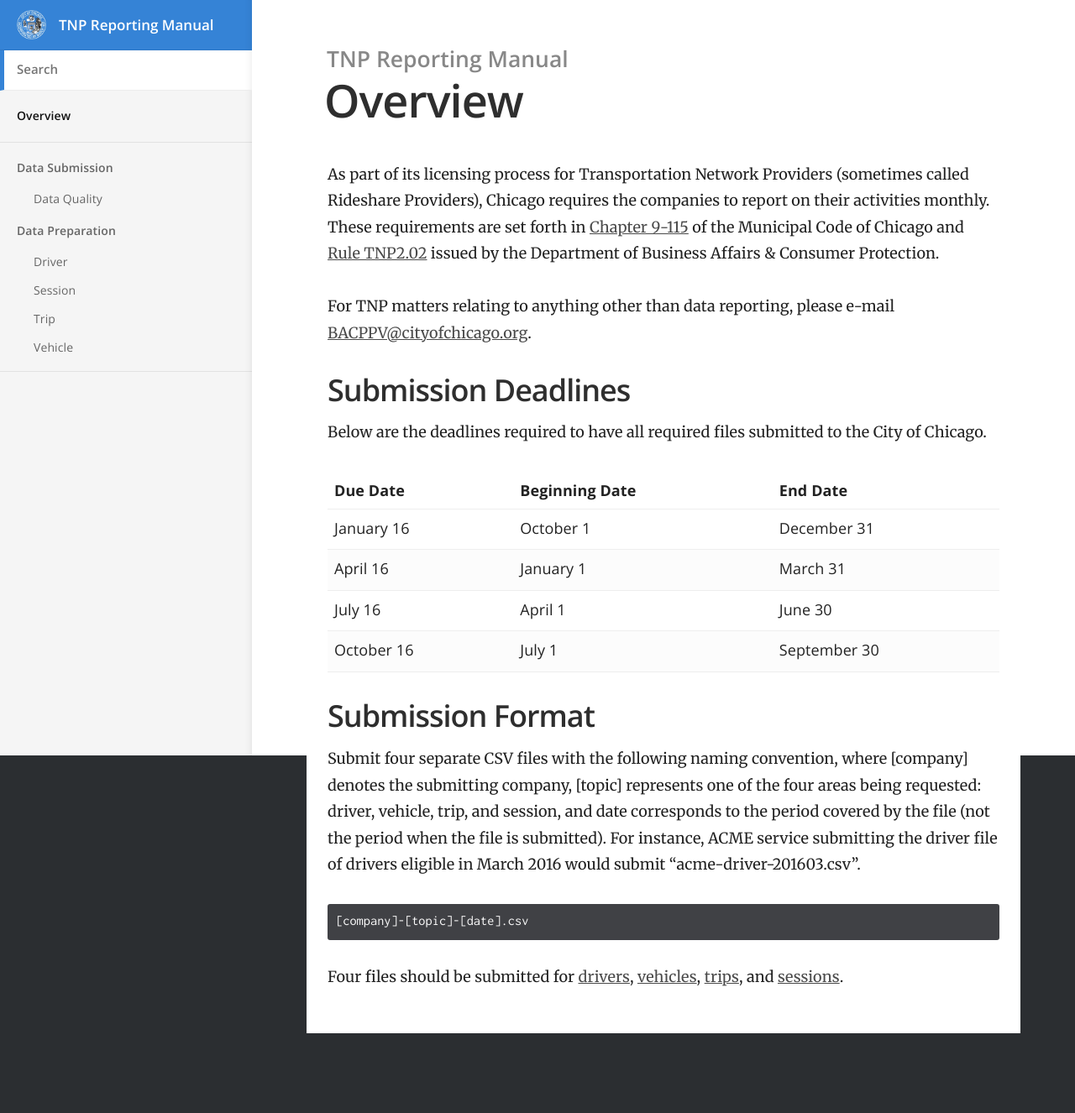
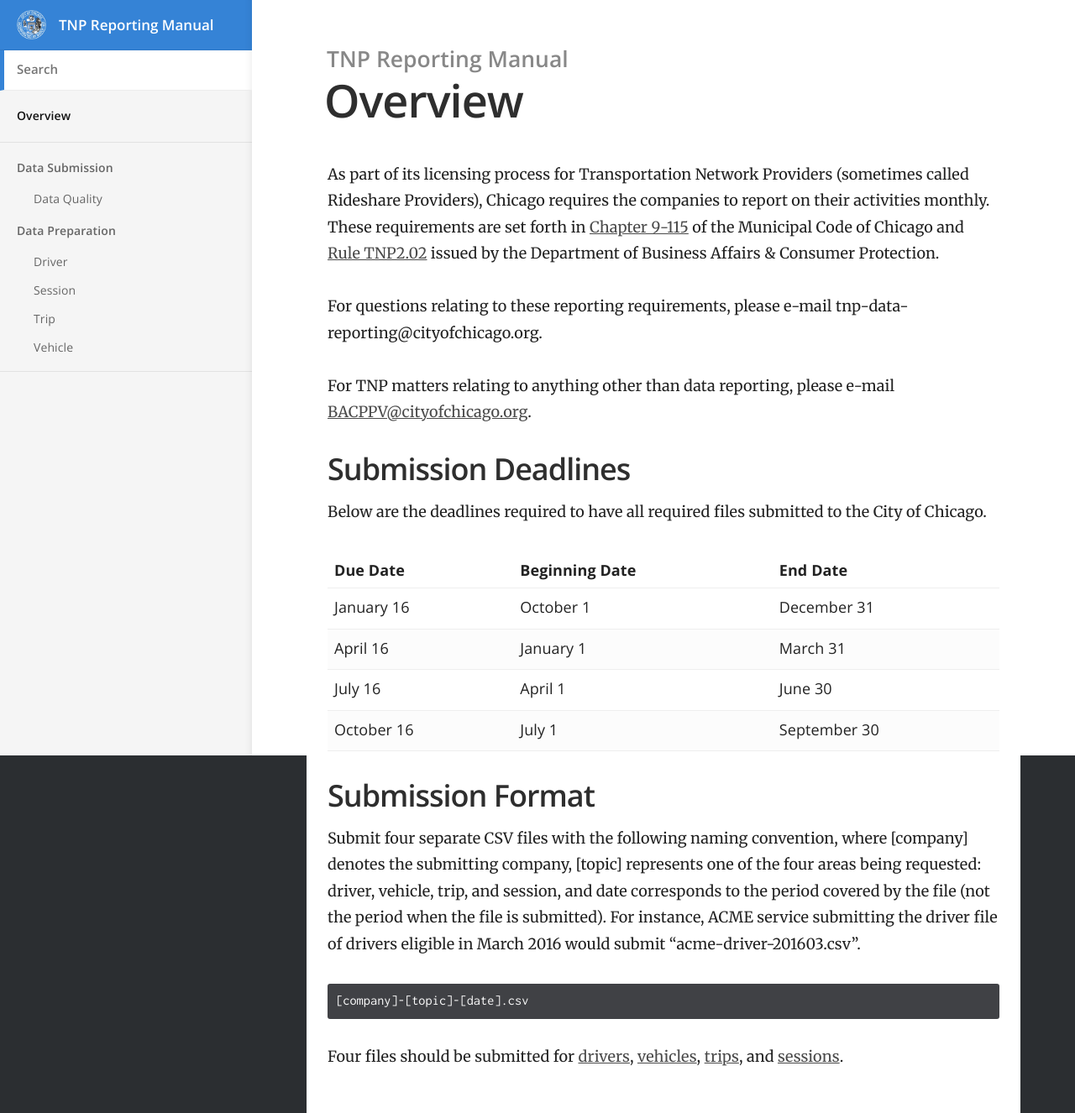
Before and after one commit to Chicago/tnp-reporting-manual, a Jekyll site: the page built from index.md, in a window 1280 px wide. Shown: the whole page at 84% size. Built offline with Jekyll 4.4.1, drawn with Linux system fonts in a browser that asks for light colours; before the commit the page ends 1231 px from its top, so only the background shows below that.

Commit message:
Added tnp-data-reporting@cityofchicago.org to index.md

```diff
--- a/index.md
+++ b/index.md
@@ -3,6 +3,8 @@
 ---
 
 As part of its licensing process for Transportation Network Providers (sometimes called Rideshare Providers), Chicago requires the companies to report on their activities monthly. These requirements are set forth in [Chapter 9-115](https://chicagocode.org/9/9-115/) of the Municipal Code of Chicago and [Rule TNP2.02](https://www.cityofchicago.org/content/dam/city/depts/dol/rulesandregs/TNPRulesFinalEFF20151120.pdf) issued by the Department of Business Affairs & Consumer Protection.
+
+For questions relating to these reporting requirements, please e-mail tnp-data-reporting@cityofchicago.org.
 
 For TNP matters relating to anything other than data reporting, please e-mail [BACPPV@cityofchicago.org](mailto:BACPPV@cityofchicago.org).
 
```
